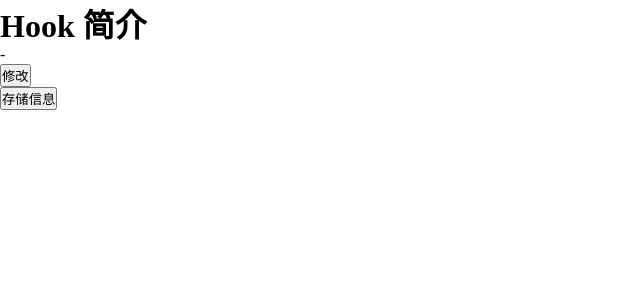
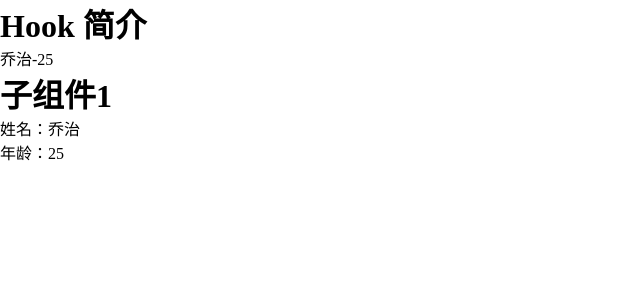
Before and after one commit to qiaozhididi/react-hook, a React (Create React App) app: page / in a window 1280 px wide. Shown: the top 300 px of the page, without its empty margins (0-640 px from the left). Built offline with nearby package versions, Linux system fonts and the light colour scheme.

Commit message:
useContext的使用

```diff
--- a/src/App.js
+++ b/src/App.js
@@ -1,5 +1,6 @@
 import "./App.css";
 import ClassDemo from "./ClassDemo";
+import Parent from "./Context/Parent";
 import ClassEffectDemo from "./EffectHook/ClassEffectDemoo";
 import EffectClassTimer from "./EffectHook/EffectClassTimer";
 import EffectDataChange from "./EffectHook/EffectDataChange";
@@ -37,9 +38,10 @@ function App() {
       {/* <LifeCycleComponent /> */}
       {/* <EffectOut /> */}
       {/* <HookRules title={"标题"} /> */}
-      <User1 />
-      <User2 />
-      <button onClick={clickStorageHandler}>存储信息</button>
+      {/* <User1 /> */}
+      {/* <User2 /> */}
+      {/* <button onClick={clickStorageHandler}>存储信息</button> */}
+      <Parent />
     </div>
   );
 }
--- /dev/null
+++ b/src/Context/Child.jsx
@@ -0,0 +1,12 @@
+import React, { useContext } from "react";
+import MyContext from "./MyContext";
+import Child1 from "./Child1";
+export default function Child() {
+  const context = useContext(MyContext);
+  return (
+    <div>
+      {context.name}-{context.age}
+      <Child1 />
+    </div>
+  );
+}
--- /dev/null
+++ b/src/Context/Child1.jsx
@@ -0,0 +1,13 @@
+import React, { useContext } from "react";
+import MyContext from "./MyContext";
+
+export default function Child1() {
+  const { name, age } = useContext(MyContext);
+  return (
+    <div>
+      <h1>子组件1</h1>
+      <p>姓名：{name}</p>
+      <p>年龄：{age}</p>
+    </div>
+  );
+}
--- /dev/null
+++ b/src/Context/MyContext.js
@@ -0,0 +1,5 @@
+import React from "react";
+
+export default React.createContext({
+
+});
--- /dev/null
+++ b/src/Context/Parent.jsx
@@ -0,0 +1,13 @@
+import React from "react";
+import Child from "./Child";
+import MyContext from "./MyContext";
+
+export default function Parent() {
+  return (
+    <div>
+      <MyContext.Provider value={{ name: "乔治", age: 25 }}>
+        <Child />
+      </MyContext.Provider>
+    </div>
+  );
+}
```
Also changed, not shown: 1 other file (tests, documents, lock files or other folders).
